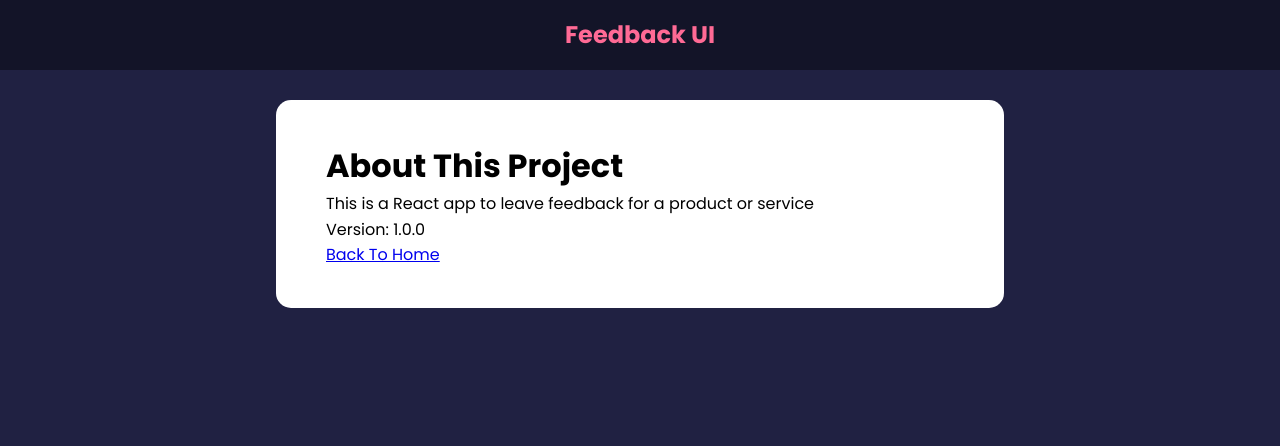
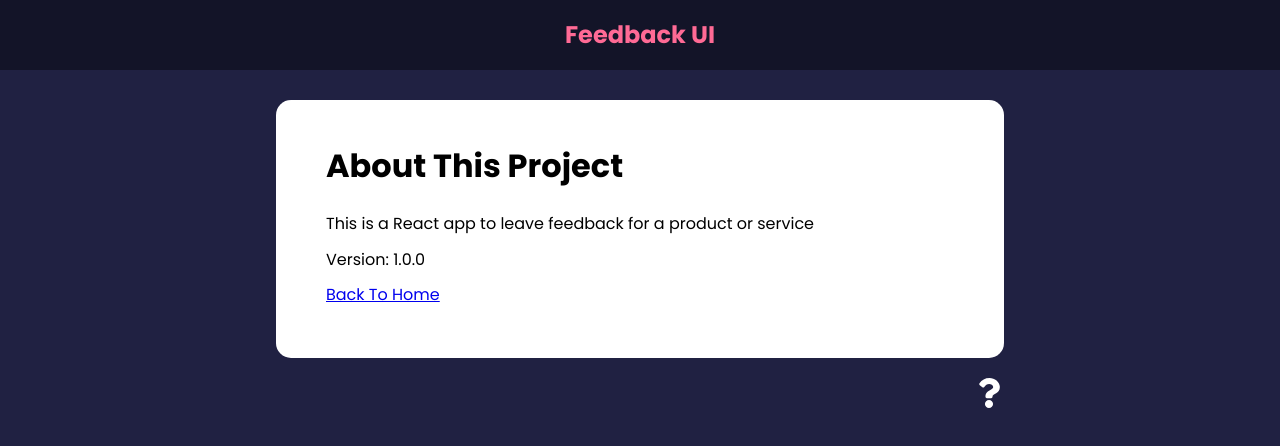
Before and after one commit to Koko-Dev/get-feedback, a React (Create React App) app: page /about in a window 1280 px wide. Shown: the top 446 px of the page. Built offline with nearby package versions, Linux system fonts and the light colour scheme.

Commit message:
App.js: Import AboutIconLink component and add to return div;  AboutPage.jsx:  Import Link from react-router-dom and replace the <a> tag with <Link> instead; this will help to page to not refresh when the link is clicked

```diff
--- a/src/App.js
+++ b/src/App.js
@@ -6,6 +6,7 @@ import FeedbackList from './components/FeedbackList'
 import FeedbackStats from './components/FeedbackStats'
 import FeedbackForm from './components/FeedbackForm'
 import FeedbackData from './data/FeedbackData'
+import AboutIconLink from './components/AboutIconLink'
 import AboutPage from './pages/AboutPage'
 
 
@@ -46,6 +47,7 @@ function App() {
           ></Route>
           <Route path="/about" element={ <AboutPage/> }/>
         </Routes>
+        <AboutIconLink />
       </div>
     </Router>
   )
--- a/src/index.css
+++ b/src/index.css
@@ -146,6 +146,7 @@ input:focus {
 }
 
 .btn {
+    color: #fff;
     border: 0;
     border-radius: 8px;
     color: #fff;
--- a/src/pages/AboutPage.jsx
+++ b/src/pages/AboutPage.jsx
@@ -1,16 +1,20 @@
 import Card from './../components/shared/Card'
+import { Link } from 'react-router-dom'
+
 
 
 function AboutPage() {
   return (
     <Card>
-      <h1>About This Project</h1>
-      <p>
-        This is a React app to leave feedback for a product
-        or service
-      </p>
-      <p>Version: 1.0.0</p>
-      <a href="/">Back To Home</a>
+      <div className='about'>
+        <h1>About This Project</h1>
+        <p>This is a React app to leave feedback for a product or service</p>
+        <p>Version: 1.0.0</p>
+
+        <p>
+          <Link to='/'>Back To Home</Link>
+        </p>
+      </div>
     </Card>
   )
 }
```
